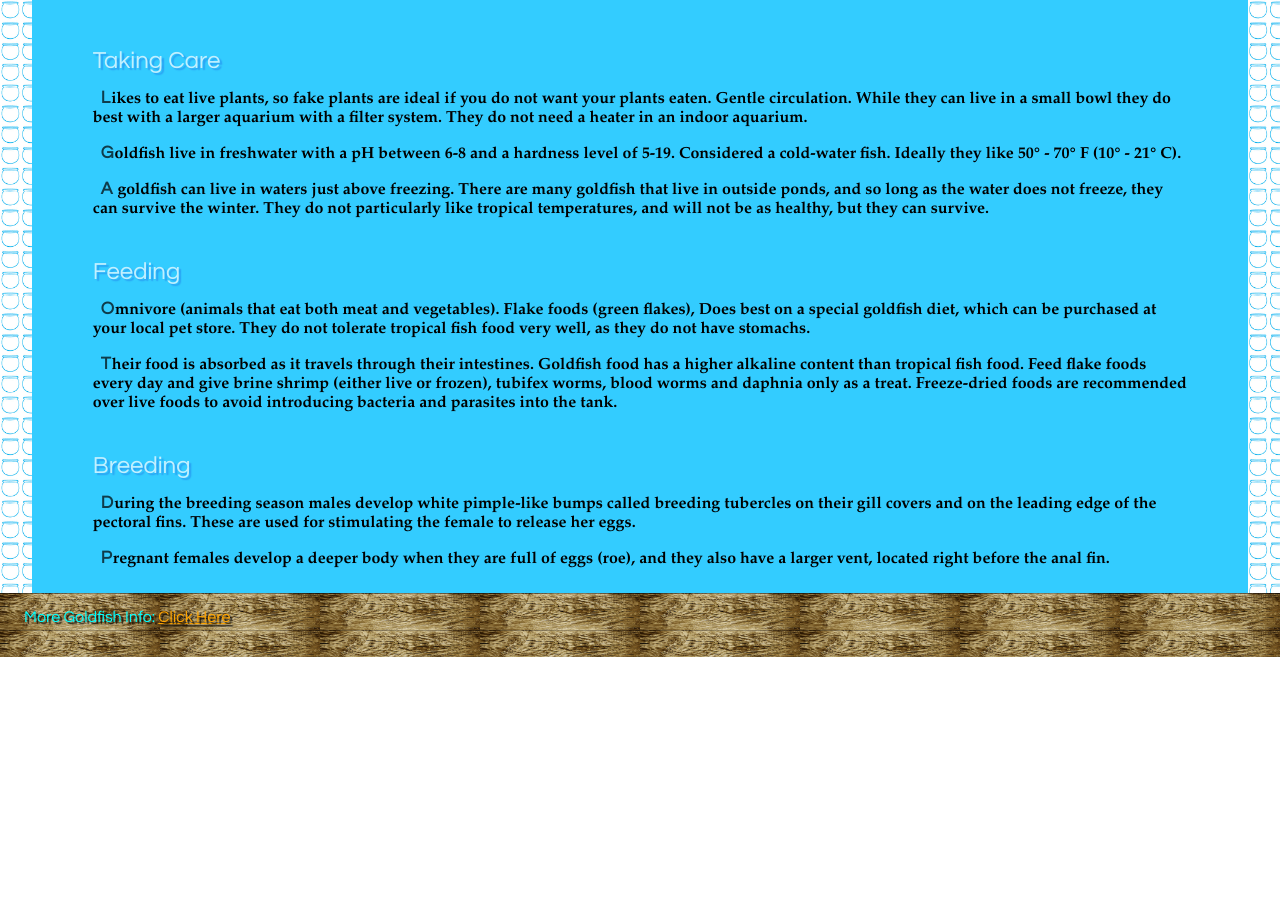
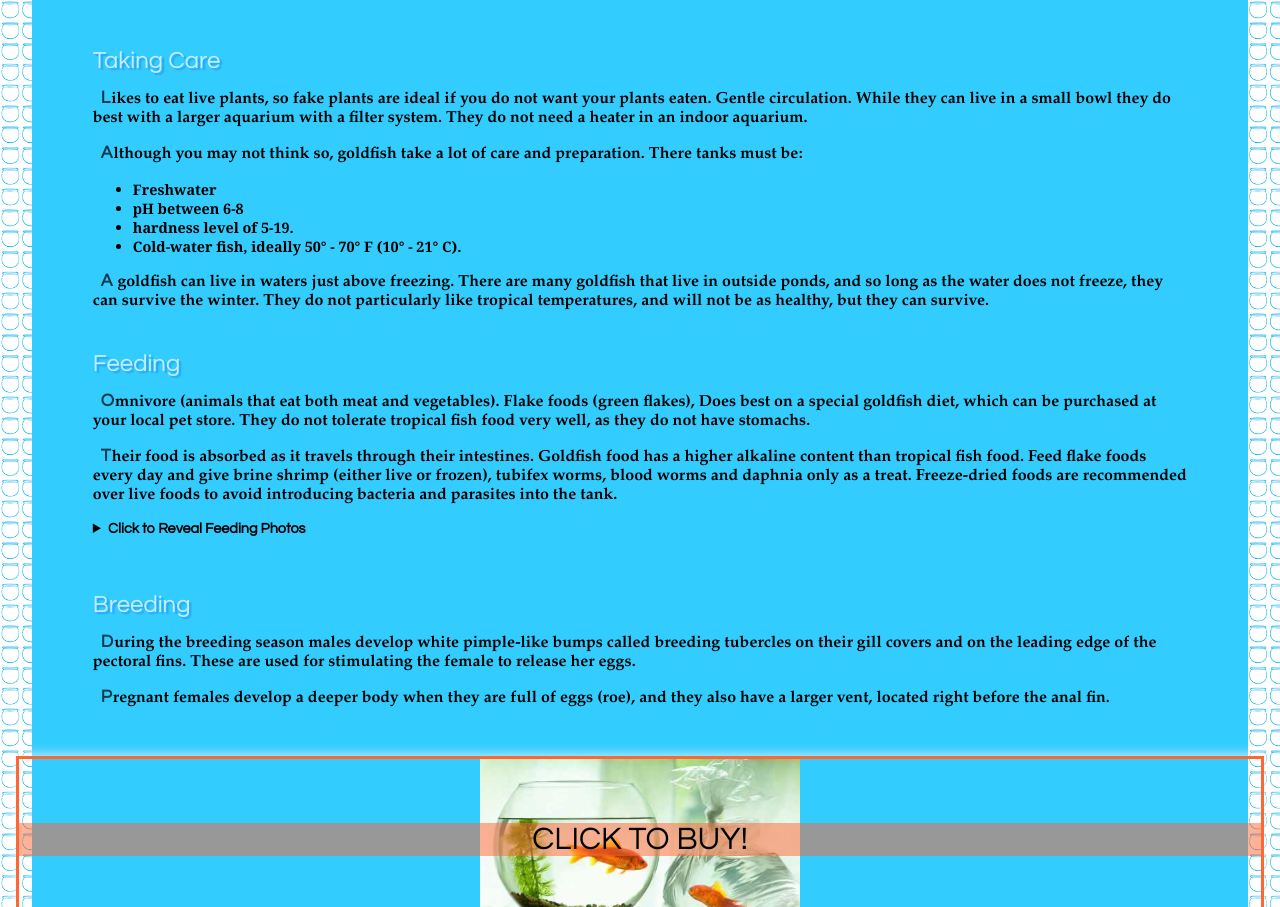
Before and after one commit to jamie-smith8/assignment1, a plain HTML site: page index.html in a window 1280 px wide. Shown: the part 1893-2800 px from the top of the page. Before the commit the page ends 2550 px from the top, so only its background shows below. Drawn offline with Linux system fonts and the light colour scheme.

Commit message:
final edits

```diff
--- a/css/general.css
+++ b/css/general.css
@@ -56,7 +56,7 @@ header {
 }
 
 article {
-    margin: 0;
+    margin-bottom: rem;
     padding: 0 5%;
     overflow: hidden;
 }
@@ -74,21 +74,16 @@ img     {
     width: 100%
 }
 
-
 dl  {
     font-family: Century Gothic, Arial Rounded MT, sans-serif;
-    line-height: 3rem;
-    text-align:center;
+    line-height: 2rem;
     color: #663300;
     margin: 1.6rem 0rem;
     color: black;
 }
 
-dt  {
-    /*HELP*/
-}
-
 .one  {
+    text-align: center;
     background-color: white;
     margin: 1rem 1.4rem;
     border-radius: .66rem;
@@ -101,7 +96,7 @@ h4  {
     font-family: Century Gothic, Arial Rounded MT, sans-serif;
     font-size: 1.3rem;
     font-weight: normal;
-    margin-left: 1rem;
+    margin-left: 2rem;
     color: cyan;
     text-shadow: .15rem .15rem .05em rgba(0, 0, 0, 1);
 }
@@ -133,9 +128,6 @@ h2   {
     text-indent: 8px;
     font-weight: normal;
     text-shadow: .15rem .15rem .06em rgba(0, 0, 200, .3);
-
-
-
 }
 
 p   {
@@ -159,9 +151,17 @@ summary {
     font-weight: bold;
 }
 
+li  {
+    font-size: .9rem;
+    font-weight: bold;
+}
 
-
-
+figcaption  {
+    font-family: Century Gothic, Arial Rounded MT, sans-serif;
+    font-size: .8rem;
+    font-weight: bold;
+    text-align: center;
+}
 
 footer  {
       background-image: url(../images/wood.jpg);
@@ -180,6 +180,34 @@ footer p    {
     text-shadow: .15rem .15rem .09em rgba(0, 0, 0, 1);
 }
 
+.purchase {
+    margin: 2rem -1rem;
+    overflow: hidden;
+
+    background-image: url(../images/purchase.jpg);
+    background-repeat: no-repeat;
+    background-size: 20rem;
+    background-position: center center;
+
+    box-shadow: .0rem .0rem .6rem .2rem rgba(255, 255, 255, .6);
+    border: solid 3px #FF6633;
+}
+
+h3{
+    font-family:  Century Gothic, Arial Rounded MT, sans-serif;
+    margin: 4rem 0;
+    font-weight: normal;
+    font-size: 2rem;
+    text-align: center;
+    text-transform: uppercase;
+    background-color: rgba(255, 102, 51, .5);
+}
+
+h3 a    {
+    color: black;
+    text-decoration: none;
+}
+
 footer a    {
     color: orange;
 }
--- a/index.html
+++ b/index.html
@@ -55,7 +55,15 @@
 
     <p class="pdrop">Likes to eat live plants, so fake plants are ideal if you do not want your plants eaten. Gentle circulation. While they can live in a small bowl they do best with a larger aquarium with a filter system. They do not need a heater in an indoor aquarium.</p>
 
-    <p class="pdrop">Goldfish live in freshwater with a pH between 6-8 and a hardness level of 5-19. Considered a cold-water fish. Ideally they like 50° - 70° F (10° - 21° C).</p>
+    <p class="pdrop">Although you may not think so, goldfish take a lot of care and preparation. There tanks must be:</p>
+
+        <ul>
+            <li>Freshwater</li>
+            <li>pH between 6-8
+            <li>hardness level of 5-19.
+            <li>Cold-water fish, ideally 50° - 70° F (10° - 21° C).
+
+        </ul>
 
         <p class="pdrop">A goldfish can live in waters just above freezing. There are many goldfish that live in outside ponds, and so long as the water does not freeze, they can survive the winter. They do not particularly like tropical temperatures, and will not be as healthy, but they can survive.</p>
 
@@ -65,6 +73,29 @@
 
     <p class="pdrop">Their food is absorbed as it travels through their intestines. Goldfish food has a higher alkaline content than tropical fish food. Feed flake foods every day and give brine shrimp (either live or frozen), tubifex worms, blood worms and daphnia only as a treat. Freeze-dried foods are recommended over live foods to avoid introducing bacteria and parasites into the tank.</p>
 
+        <details>
+        <summary>Click to Reveal Feeding Photos</summary>
+        <p><figure>
+        <img src="images/shrimp.jpg" alt="brine shrimp">
+        <figcaption>Brine Shrimp</figcaption>
+    </figure>
+
+     <figure>
+        <img src="images/sewageworm.jpg" alt="tubifex worms">
+        <figcaption>Tubifex Worms</figcaption>
+    </figure>
+
+    <figure>
+        <img src="images/bloodworm.jpg" alt="blood worms">
+        <figcaption>Blood Worms</figcaption>
+    </figure>
+
+    <figure>
+        <img src="images/daphnia.jpg" alt="daphnia">
+        <figcaption>Daphnia</figcaption>
+    </figure></p>
+    </details>
+
 <h2>Breeding</h2>
 
     <p class="pdrop">During the breeding season males develop white pimple-like bumps called breeding tubercles on their gill covers and on the leading edge of the pectoral fins. These are used for stimulating the female to release her eggs.</p>
@@ -73,10 +104,9 @@
 
     </article>
 
-
-    <hr>
-
-
+    <div class="purchase">
+        <h3><a href="http://www.petsmart.com/family/index.jsp?categoryId=4374499">Click to Buy!</a></h3>
+    </div>
 
     <footer>
         <p>More Goldfish Info: <a href="http://www.dogbreedinfo.com/fishfreshwateraquarium/goldfish.htm">Click Here</a></p>
```
Also changed, not shown: images/bloodworm.jpg (added), images/daphnia.jpg (added), images/google.jpg (added), images/purchase.jpg (added), images/sewageworm.jpg (added), images/shrimp.jpg (added).
